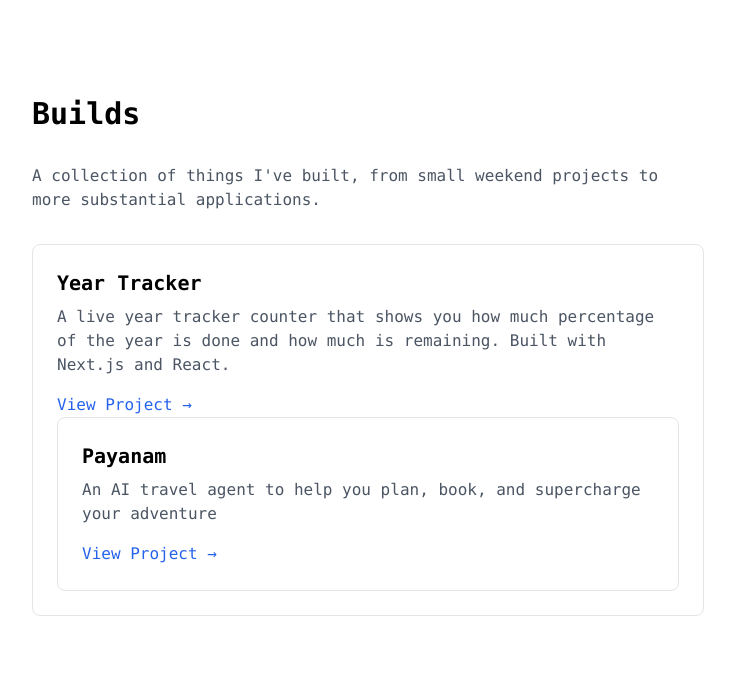
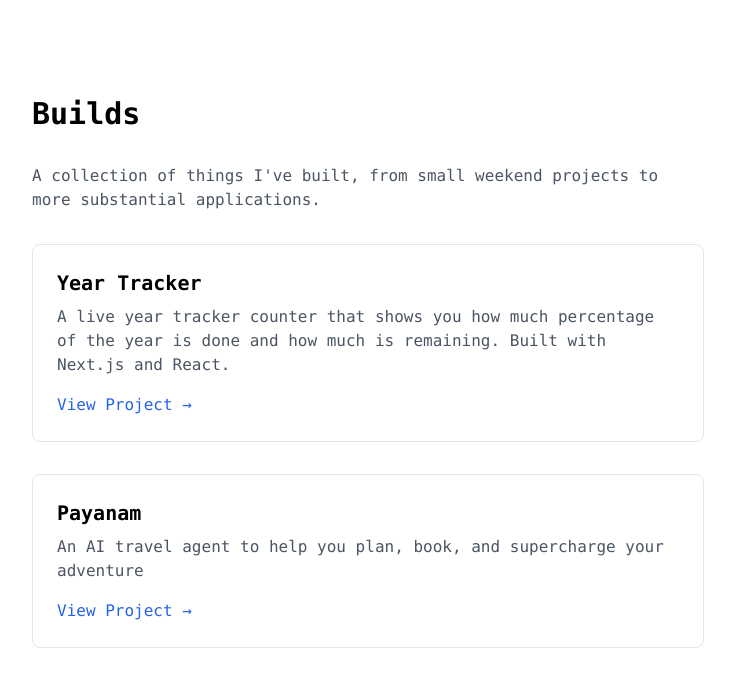
Before and after one commit to sriramkj07/Personalwebsite, a Next.js app: page /builds in a window 1280 px wide. Shown: the top 686 px of the page, without its empty margins (272-1007 px from the left). Built offline with nearby package versions, Linux system fonts and the light colour scheme.

Commit message:
Update page.tsx

```diff
--- a/app/builds/page.tsx
+++ b/app/builds/page.tsx
@@ -1,6 +1,19 @@
 export const metadata = {
   title: 'Builds - Sriram Kothandaraman'
 };
+
+const projects = [
+  {
+    title: "Year Tracker",
+    description: "A live year tracker counter that shows you how much percentage of the year is done and how much is remaining. Built with Next.js and React.",
+    link: "/yeartracker"
+  },
+  {
+    title: "Payanam",
+    description: "An AI travel agent to help you plan, book, and supercharge your adventure",
+    link: "https://payanamhq.com/"
+  }
+];
 
 export default function Builds() {
   return (
@@ -12,31 +25,20 @@ export default function Builds() {
         </p>
 
         <div className="space-y-8">
-          <div className="border rounded-lg p-6 hover:shadow-lg transition-shadow">
-            <h2 className="text-xl font-semibold mb-2">Year Tracker</h2>
+          {projects.map((project, index) => (
+            <div key={index} className="border rounded-lg p-6 hover:shadow-lg transition-shadow">
+              <h2 className="text-xl font-semibold mb-2">{project.title}</h2>
               <p className="text-gray-600 mb-4">
-              A live year tracker counter that shows you how much percentage of the year is done and how much is remaining. Built with Next.js and React.
+                {project.description}
               </p>
               <a
-              href="/yeartracker"
-              className="text-blue-600 hover:text-blue-800 flex items-center gap-2"
-            >
-              View Project →
-            </a>
-<div className="space-y-8">
-          <div className="border rounded-lg p-6 hover:shadow-lg transition-shadow">
-            <h2 className="text-xl font-semibold mb-2">Payanam</h2>
-            <p className="text-gray-600 mb-4">
-              An AI travel agent to help you plan, book, and supercharge your adventure
-            </p>
-            <a href="https://payanamhq.com/"
+                href={project.link}
                 className="text-blue-600 hover:text-blue-800 flex items-center gap-2"
               >
                 View Project →
               </a>
             </div>
-</div>
-          </div>
+          ))}
         </div>
       </div>
     </div>
```
Lines whose indentation alone changed are shown as unchanged.
